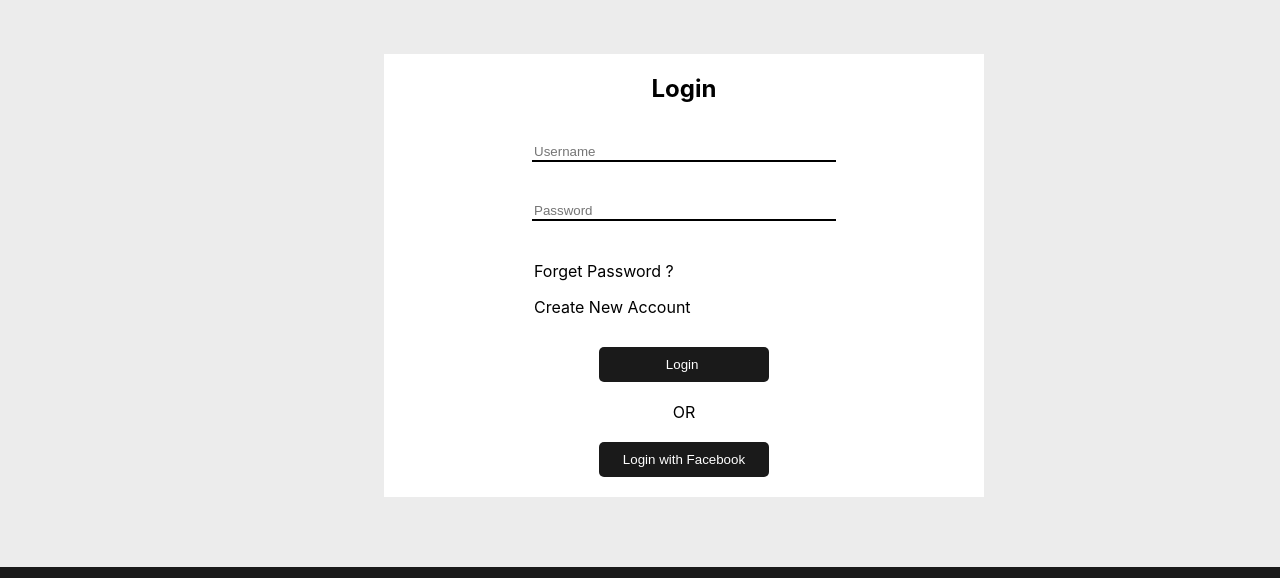
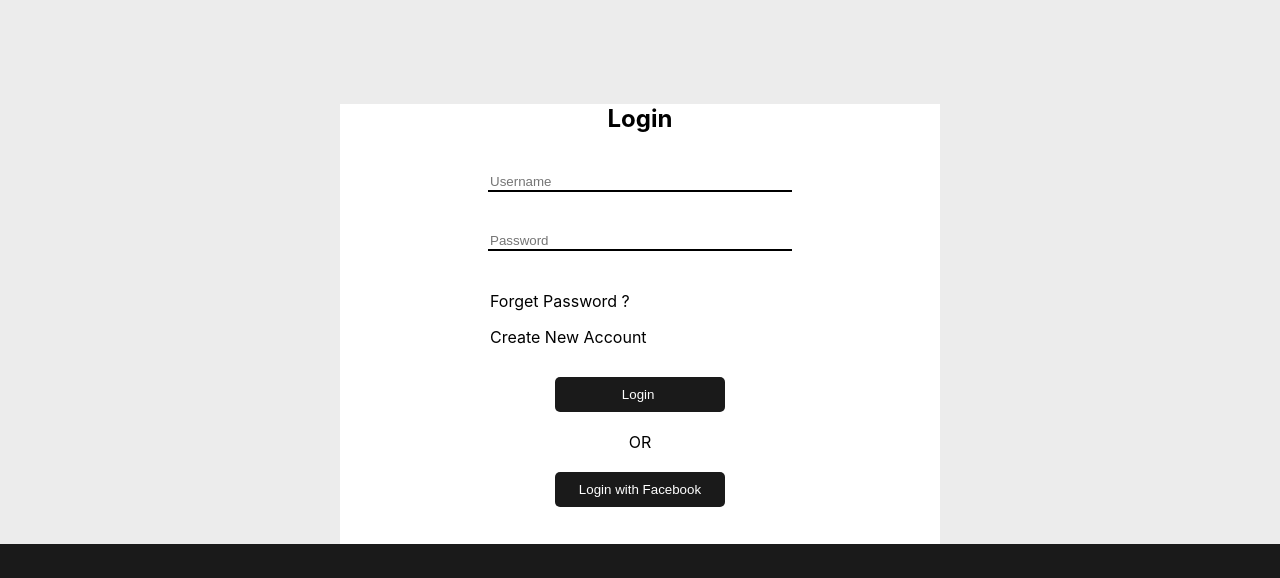
Before and after one commit to MohamedEmad2022/Lab-Clone, a plain HTML site: page Html eng/login-en.html in a window 1280 px wide. Shown: the part 104-682 px from the top of the page. Drawn offline with Linux system fonts and the light colour scheme.

Commit message:
second commit4

```diff
--- a/Html eng/lab2-en.css
+++ b/Html eng/lab2-en.css
@@ -305,14 +305,12 @@ body{
 /*login page style*/
 
 .login-form{
-    float: left;
     position: relative;
-    margin-top: 70px;
+    top: 100px;
     width: 600px;
-    height: auto;
+    height: 500px;
     background: white;
-    margin-left: 30%;
-    margin-bottom: 30px;
+    margin: auto;
 }
 .login-form h2{
     text-align: center;
```
Also changed, not shown: Html eng/service-en.html (+1 -1 lines).
